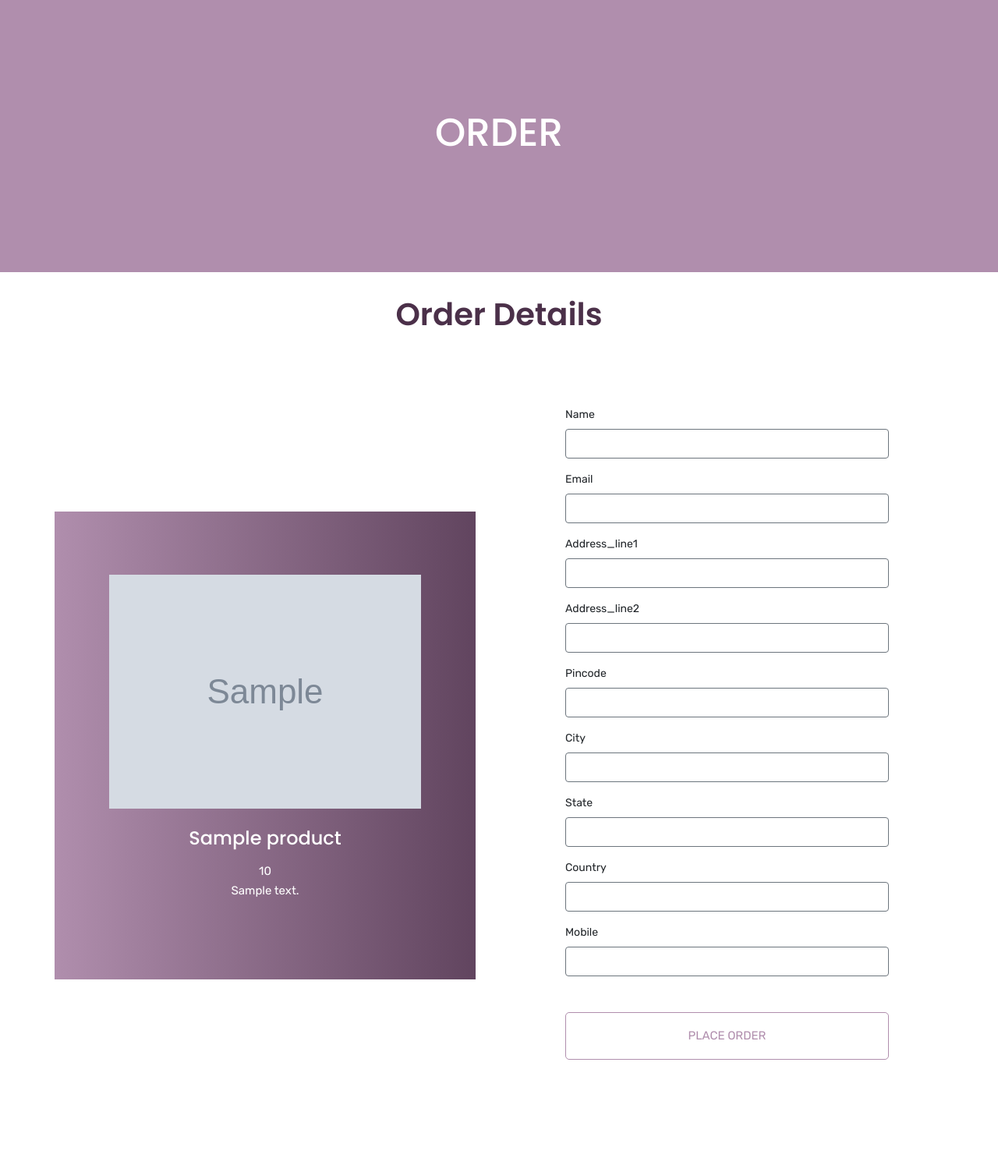
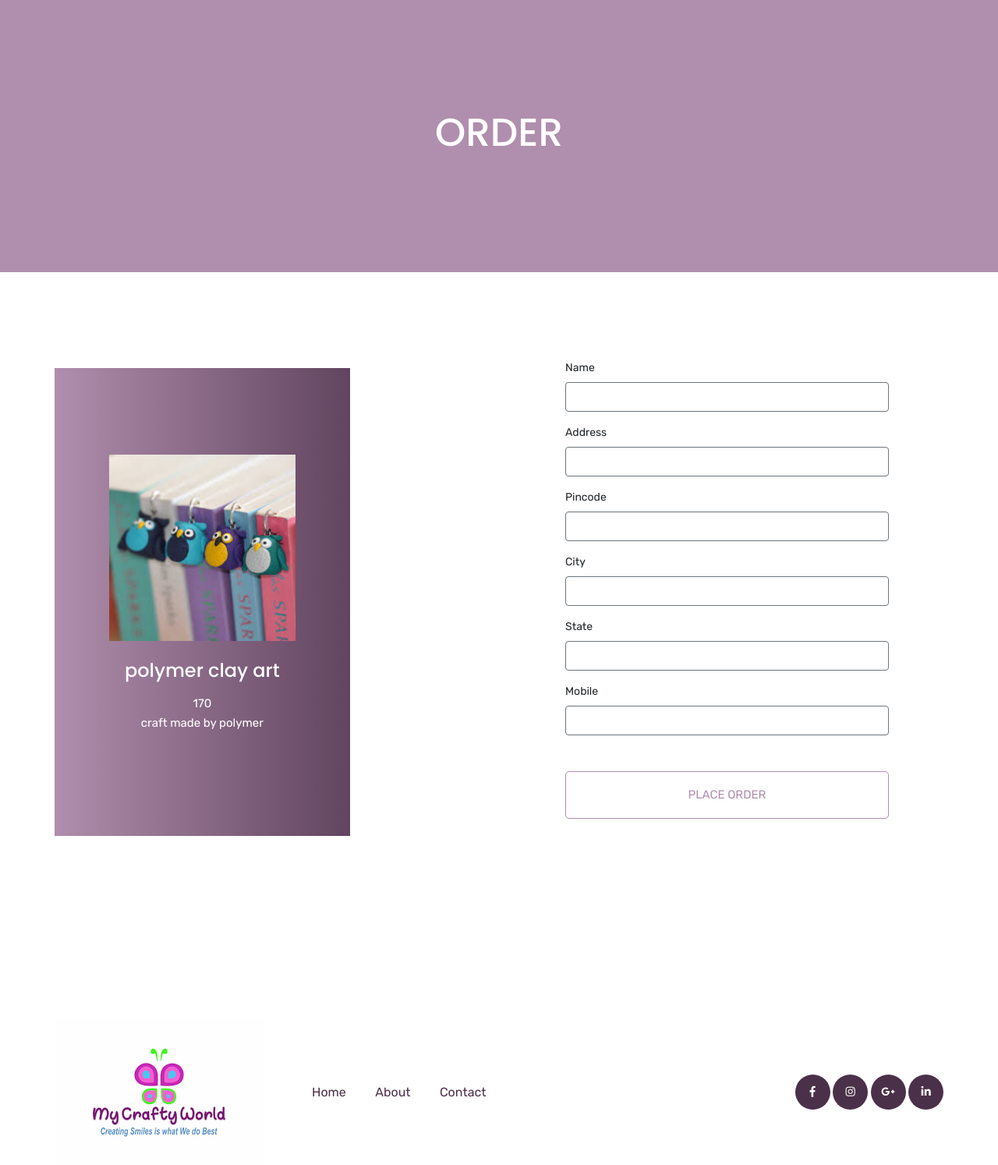
Before and after one commit to Krishnaaa29/craftyworld, a Flask app: page /order/1 in a window 1280 px wide. Shown: the part 189-1683 px from the top of the page at 78% size. Run offline with Flask 2, Linux system fonts and the light colour scheme; a user stored in the database is signed in; data comes from the database, SQL or seed files in the repository; tables that the repository leaves empty hold one stand-in row (values such as "Sample post"); grey boxes marked "Sample" are stand-in pictures; some libraries are stand-ins or nearby versions.

Commit message:
till order status

```diff
--- a/craft/forms.py
+++ b/craft/forms.py
@@ -1,7 +1,7 @@
 from flask_wtf import FlaskForm
 from flask_wtf.file import FileField, FileAllowed, FileRequired
 from flask_login import current_user
-from wtforms import StringField, PasswordField, SubmitField, BooleanField, FileField
+from wtforms import StringField, PasswordField, SubmitField, BooleanField, FileField, HiddenField
 from wtforms.validators import DataRequired, Length, Email, EqualTo, ValidationError
 from craft.models import Users,Products,Order
 
@@ -64,13 +64,10 @@
 
 class OrderForm(FlaskForm):
     name = StringField('Name', validators=[DataRequired(), Length(min=2, max=20)])
-    email = StringField('Email', validators=[DataRequired(), Email()])
-    address_line1 = StringField('Address_line1', validators=[DataRequired(), Length(min=2, max=20)])
-    address_line2 = StringField('Address_line2', validators=[DataRequired(), Length(min=2, max=20)])
+    address = StringField('Address', validators=[DataRequired(), Length(min=2, max=20)])
     pincode = StringField('Pincode', validators=[DataRequired()])
     city = StringField('City', validators=[DataRequired()])
     state = StringField('State', validators=[DataRequired()])
-    country = StringField('Country', validators=[DataRequired()])
     mobile = StringField('Mobile', validators=[DataRequired(),Length(min=10, max=12)])
-
+    status = HiddenField(default='Order Placed')
     submit = SubmitField('Order')
--- a/craft/routes.py
+++ b/craft/routes.py
@@ -90,7 +90,7 @@
     if form.validate_on_submit():
 
         # insertion operation
-        order =  Order(products_id=id,users_id=current_user.id,name=form.name.data, email=form.email.data, address_line1=form.address_line1.data, address_line2=form.address_line2.data, pincode=form.pincode.data, city=form.city.data, state=form.state.data, country=form.country.data, mobile=form.mobile.data)
+        order =  Order(products_id=id,users_id=current_user.id,name=form.name.data, address=form.address.data, pincode=form.pincode.data, city=form.city.data, state=form.state.data, mobile=form.mobile.data, status=form.status.data)
         # if req is post,then insert title and content into db,for dat we assign those in new content
         products.stock = products.stock-1
         try:
@@ -115,8 +115,8 @@
 @app.route("/orderview")
 def orderview():
     #orders = Order.query.filter_by(users_id=current_user.id).all()
-    orders = db.session.query(Order, Products).outerjoin(Products, Order.products_id == Products.id).add_columns(Order.id, Order.email, Order.address_line1, Order.pincode, Order.city, Order.state, Order.country, Order.mobile, Products.name, Products.price, Products.image_file).filter(Order.users_id == current_user.id).all()
-    #orders = Order.query.join(Products, Order.id==Products.id).add_columns(Order.id, Order.email, Order.address_line1, Order.pincode, Order.city, Order.state, Order.country, Order.mobile, Products.name, Products.price, Products.image_file).filter(Order.products_id == Products.id).filter(Order.users_id == current_user.id).all()
+    orders = db.session.query(Order, Products).outerjoin(Products, Order.products_id == Products.id).add_columns(Order.id, Order.address , Order.pincode, Order.city, Order.state, Order.mobile, Order.status, Products.name, Products.price, Products.image_file).filter(Order.users_id == current_user.id).all()
+    #orders = Order.query.join(Products, Order.id==Products.id).add_columns(Order.id, Order.address, Order.pincode, Order.city, Order.state,  Order.mobile, Products.name, Products.price, Products.image_file).filter(Order.products_id == Products.id).filter(Order.users_id == current_user.id).all()
     return render_template('orderview.html', orders=orders)
 
 @app.route("/order/<int:order_id>/delete", methods=['POST'])
--- a/craft/templates/order.html
+++ b/craft/templates/order.html
@@ -19,7 +19,7 @@
         <div class="container">
             <div class="row align-items-center">
                 <div class="col-md-12 px-0 py-0">
-                    <h2 class="text-center">Order Details</h2>
+                    <h2 class="text-center"></h2>
                 </div>
                 <div class="col-lg-6 col-md-6">
                     <div class="login_part_text text-center">
@@ -66,45 +66,21 @@
                                             {{ form.name(class="form-control border border-secondary rounded", placeholder="") }}
                                         {% endif %}
                                 </div>
-                                <div class="col-md-12 form-group p_star">
-                                   {{ form.email.label(class="") }}
-                                        {% if form.email.errors %}
-                                            {{ form.email(class="form-control border border-danger rounded") }}
+
+                                 <div class="col-md-12 form-group p_star">
+                                    {{ form.address.label(class="") }}
+                                        {% if form.address.errors %}
+                                            {{ form.address(class="form-control border border-danger rounded") }}
                                             <div class="text-danger">
-                                                {% for error in form.email.errors %}
+                                                {% for error in form.address.errors %}
                                                     <span>{{ error }}</span>
                                                 {% endfor %}
                                             </div>
                                         {% else %}
-                                            {{ form.email(class="form-control border border-secondary rounded", placeholder="") }}
+                                            {{ form.address(class="form-control border border-secondary rounded", placeholder="") }}
                                         {% endif %}
                                 </div>
-                                 <div class="col-md-12 form-group p_star">
-                                    {{ form.address_line1.label(class="") }}
-                                        {% if form.address_line1.errors %}
-                                            {{ form.address_line1(class="form-control border border-danger rounded") }}
-                                            <div class="text-danger">
-                                                {% for error in form.address_line1.errors %}
-                                                    <span>{{ error }}</span>
-                                                {% endfor %}
-                                            </div>
-                                        {% else %}
-                                            {{ form.address_line1(class="form-control border border-secondary rounded", placeholder="") }}
-                                        {% endif %}
-                                </div>
-                                 <div class="col-md-12 form-group p_star">
-                                    {{ form.address_line2.label(class="") }}
-                                        {% if form.address_line2.errors %}
-                                            {{ form.address_line2(class="form-control border border-danger rounded") }}
-                                            <div class="text-danger">
-                                                {% for error in form.address_line2.errors %}
-                                                    <span>{{ error }}</span>
-                                                {% endfor %}
-                                            </div>
-                                        {% else %}
-                                            {{ form.address_line2(class="form-control border border-secondary rounded", placeholder="") }}
-                                        {% endif %}
-                                </div>
+
                                 <div class="col-md-12 form-group p_star">
                                    {{ form.pincode.label(class="") }}
                                         {% if form.pincode.errors %}
@@ -144,19 +120,7 @@
                                             {{ form.state(class="form-control border border-secondary rounded", placeholder="") }}
                                         {% endif %}
                                 </div>
-                                 <div class="col-md-12 form-group p_star">
-                                    {{ form.country.label(class="") }}
-                                        {% if form.country.errors %}
-                                            {{ form.country(class="form-control border border-danger rounded") }}
-                                            <div class="text-danger">
-                                                {% for error in form.country.errors %}
-                                                    <span>{{ error }}</span>
-                                                {% endfor %}
-                                            </div>
-                                        {% else %}
-                                            {{ form.country(class="form-control border border-secondary rounded", placeholder="") }}
-                                        {% endif %}
-                                </div>
+
                                  <div class="col-md-12 form-group p_star">
                                    {{ form.mobile.label(class="") }}
                                         {% if form.mobile.errors %}
@@ -170,6 +134,7 @@
                                             {{ form.mobile(class="form-control border border-secondary rounded", placeholder="") }}
                                         {% endif %}
                                 </div>
+                                {{ form.status() }}
                                 <div class="col-md-12 form-group">
 
                                     <button type="submit" value="submit" class="btn_3">
```
Also changed, not shown: craft/models.py (+16 -6 lines), craft/templates/orderview.html (+4 -3 lines), craft/data.db, craft/static/productpic/b1.jpg (deleted), craft/static/productpic/banner.png (deleted), craft/static/productpic/product_2.jpg (deleted), craft/static/productpic/product_4.jpg (added).
